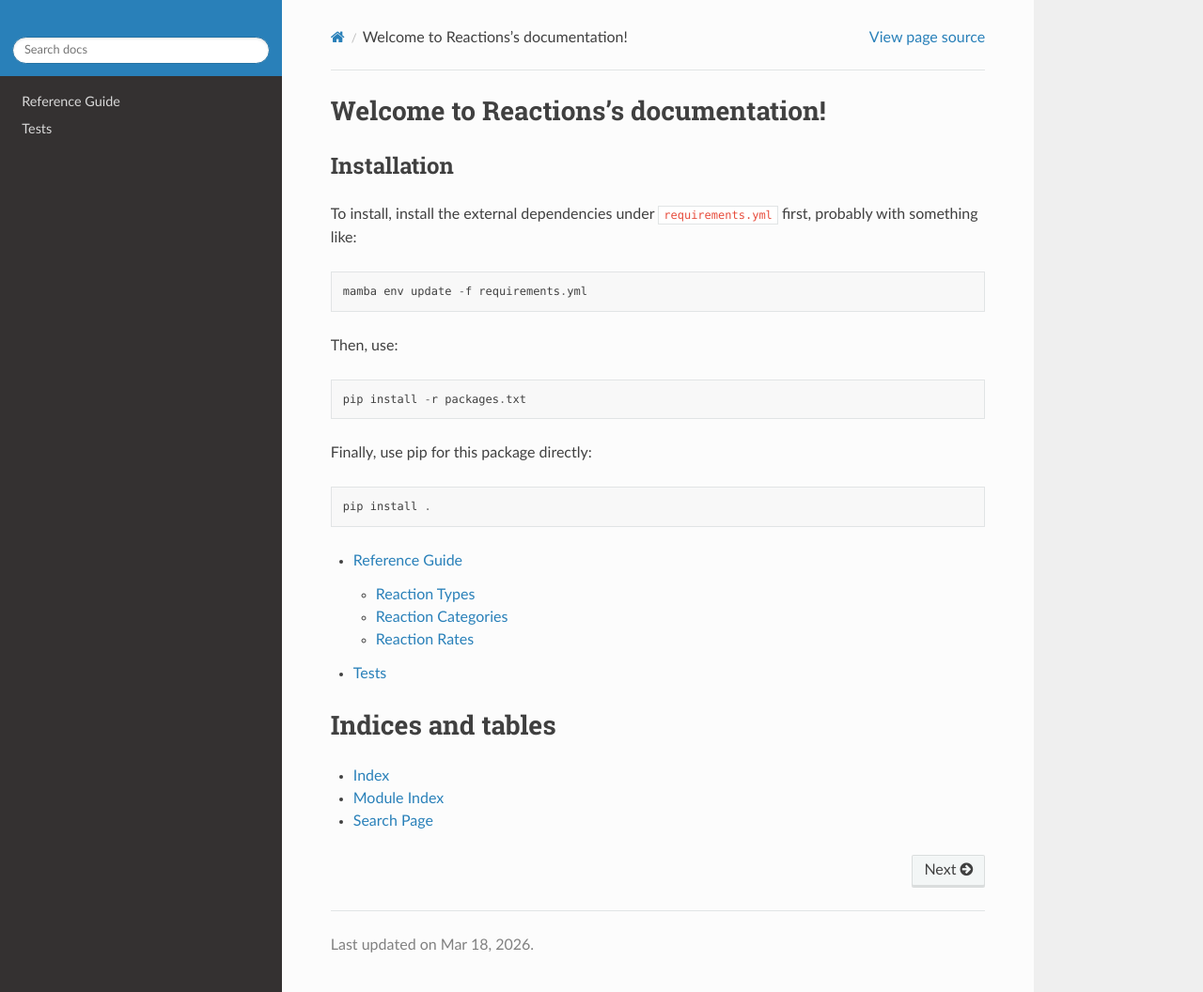
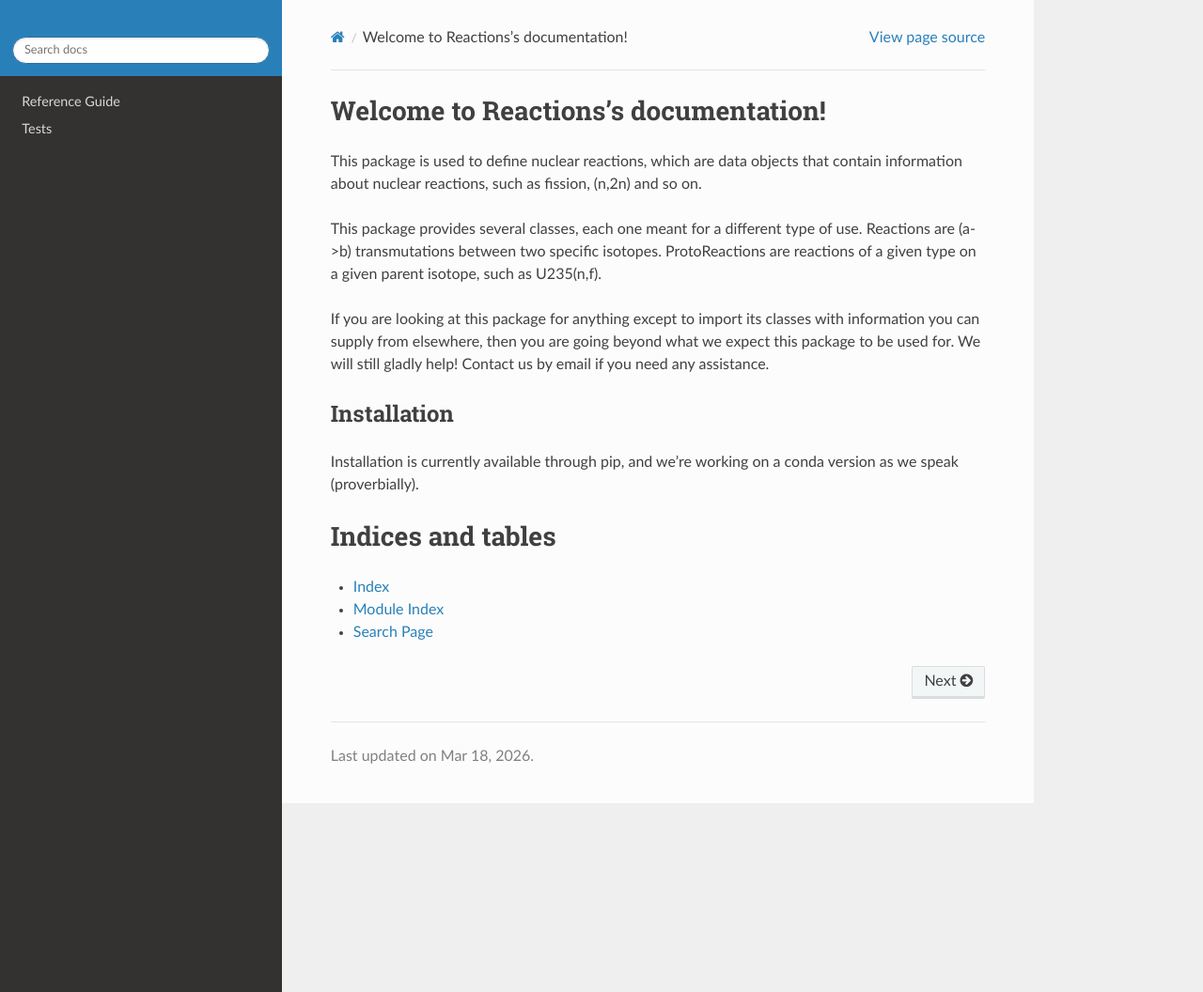
Before and after one commit to ramp-nuclear/reactions, a Sphinx documentation site: the page built from docs/source/index.rst, in a window 1280 px wide and 1056 px high. Shown: the whole window at 94% size. Built offline with Sphinx 7.4.7 and the Read the Docs theme 3.1.0, drawn with Linux system fonts in a browser that asks for light colours.

Commit message:
Updated documentation and automatic documentation

```diff
--- a/docs/source/conf.py
+++ b/docs/source/conf.py
@@ -76,7 +76,7 @@ html_theme_options = dict(
     includehidden=True,
     # titles_only=,
     logo_only=True,
-    display_version=True,
+    version_selector=True,
     prev_next_buttons_location="bottom",
     style_external_links=False,
     # style_nav_header_background=,
--- a/docs/source/index.rst
+++ b/docs/source/index.rst
@@ -6,22 +6,29 @@
 Welcome to Reactions's documentation!
 =====================================
 
+This package is used to define nuclear reactions, which are data objects that
+contain information about nuclear reactions, such as fission, (n,2n) and so
+on.
+
+This package provides several classes, each one meant for a different type of
+use.
+Reactions are (a->b) transmutations between two specific isotopes.
+ProtoReactions are reactions of a given type on a given parent isotope, such
+as U235(n,f).
+
+If you are looking at this package for anything except to import its classes
+with information you can supply from elsewhere, then you are going beyond
+what we expect this package to be used for.
+We will still gladly help! Contact us by email if you need any assistance.
+
 Installation
 ------------
-To install, install the external dependencies under ``requirements.yml`` first, probably with something like::
-
-   mamba env update -f requirements.yml
-
-Then, use::
-
-   pip install -r packages.txt
-
-Finally, use pip for this package directly::
-
-   pip install .
+Installation is currently available through pip, and we're working on a conda
+version as we speak (proverbially).
 
 
 .. toctree::
+   :hidden:
    :maxdepth: 2
 
    reactions
--- a/docs/source/tests.rst
+++ b/docs/source/tests.rst
@@ -4,3 +4,7 @@ Tests
 .. automodule:: test_proto_reaction
     :members:
     :undoc-members:
+
+.. automodule:: test_reaction
+    :members:
+    :undoc-members:
--- a/pyproject.toml
+++ b/pyproject.toml
@@ -10,19 +10,20 @@ authors = [
 description = "Package for representation of radioactive and induced nuclear reactions"
 dynamic = ["version"]
 requires-python = ">=3.11"
-license = {file = "LICENSE"}
+license = "MIT"
+license-files = ["LICENSE"]
 classifiers = [
     "Development Status :: 4 - Beta",
     "Intended Audience :: Developers",
     "Intended Audience :: End Users/Desktop",
     "Intended Audience :: Science/Research",
-    "License :: OSI Approved :: MIT License",
     "Natural Language :: English",
     "Topic :: Scientific/Engineering",
     "Programming Language :: Python :: 3",
     "Programming Language :: Python :: 3.11",
     "Programming Language :: Python :: 3.12",
     "Programming Language :: Python :: 3.13",
+    "Programming Language :: Python :: 3.14",
 ]
 dependencies = [
     "multipledispatch",
--- a/requirements.yml
+++ /dev/null
@@ -1,3 +0,0 @@
-dependencies:
-  - multipledispatch
-  - numpy
--- a/tests_requirements.yml
+++ /dev/null
@@ -1,3 +0,0 @@
-dependencies:
-  - hypothesis
-  - pytest
```
Also changed, not shown: 1 other file.
